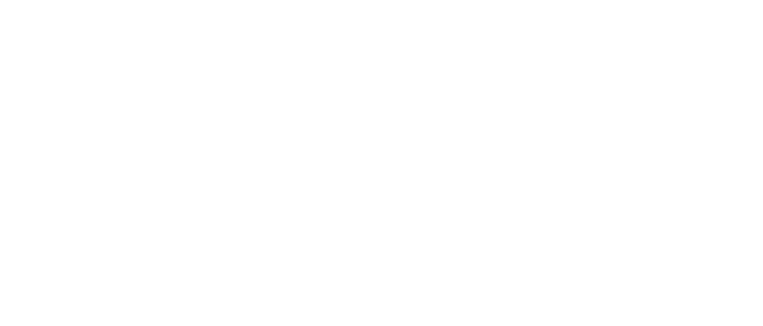
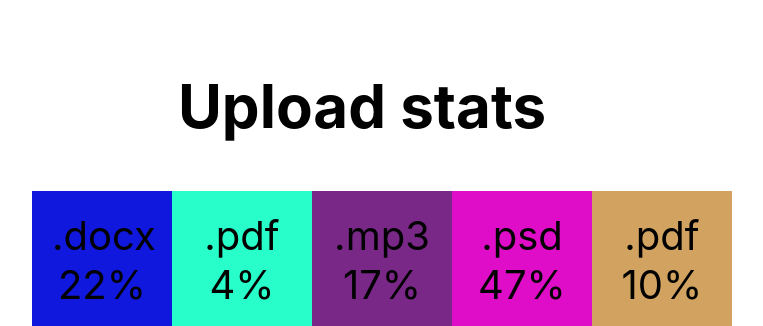
Before and after one commit to Thebrefff/goit-react-hw-01-components, a React (Create React App) app in the folder my-app/: page / in a window 1280 px wide. Shown: the part 773-1099 px from the top of the page, without its empty margins (278-1041 px from the left). Before the commit the page ends 850 px from the top, so only its background shows below. Built offline with nearby package versions, Linux system fonts and the light colour scheme.

Commit message:
statistics - done

```diff
--- a/my-app/src/components/App.jsx
+++ b/my-app/src/components/App.jsx
@@ -1,10 +1,10 @@
 import user from '../data/user.json';
-// import data from 'data/data.json';
+import data from '../data/data.json';
 // import friends from 'data/friends.json';
 // import transactions from 'data/transactions.json';
 
 import { Profile } from './profile/Profile';
-// import { Statistics } from 'components/statistics/Statistics';
+import { Statistics } from './statistics/Statistics';
 // import { FriendList } from 'components/friendList/FriendList';
 // import { TransactionHistory } from 'components/transactionHistory/TransactionHistory';
 
@@ -30,7 +30,7 @@
         stats={user.stats}
       />
 
-      {/* <Statistics title="Upload stats" stats={data} /> */}
+      <Statistics title="Upload stats" stats={data} />
 
       {/* <FriendList friends={friends} /> */}
 
--- /dev/null
+++ b/my-app/src/components/statistics/Statistics.jsx
@@ -0,0 +1,36 @@
+import PropTypes from 'prop-types';
+
+import { randomColor } from './getRandomColor';
+import css from './Statistics.module.css';
+
+export const Statistics = ({ title, stats }) => {
+  return (
+    <section className={css.statistics}>
+      {title && <h2 className={css.title}>{title}</h2>}
+
+      <ul className={css.statList}>
+        {stats.map(stat => (
+          <li
+            className={css.item}
+            key={stat.id}
+            style={{ backgroundColor: randomColor() }}
+          >
+            <span className={css.label}>{stat.label}</span>
+            <span className={css.percentage}>{stat.percentage}%</span>
+          </li>
+        ))}
+      </ul>
+    </section>
+  );
+};
+
+Statistics.propTypes = {
+  title: PropTypes.string,
+  stats: PropTypes.arrayOf(
+    PropTypes.shape({
+      id: PropTypes.string.isRequired,
+      label: PropTypes.string.isRequired,
+      percentage: PropTypes.number.isRequired,
+    })
+  ).isRequired,
+};
--- /dev/null
+++ b/my-app/src/components/statistics/Statistics.module.css
@@ -0,0 +1,23 @@
+.statistics {
+  margin-top: 100px;
+}
+
+.statList {
+  display: flex;
+  justify-content: center;
+
+  text-align: center;
+  list-style: none;
+}
+
+.title {
+  text-align: center;
+}
+
+.item {
+  display: flex;
+  flex-direction: column;
+  justify-content: center;
+  padding: 20px;
+  width: 100px;
+}
--- /dev/null
+++ b/my-app/src/components/statistics/getRandomColor.js
@@ -0,0 +1,5 @@
+export function randomColor() {
+  return `#${Math.floor(Math.random() * 16777215)
+    .toString(16)
+    .padStart(6, 0)}`;
+}
```
